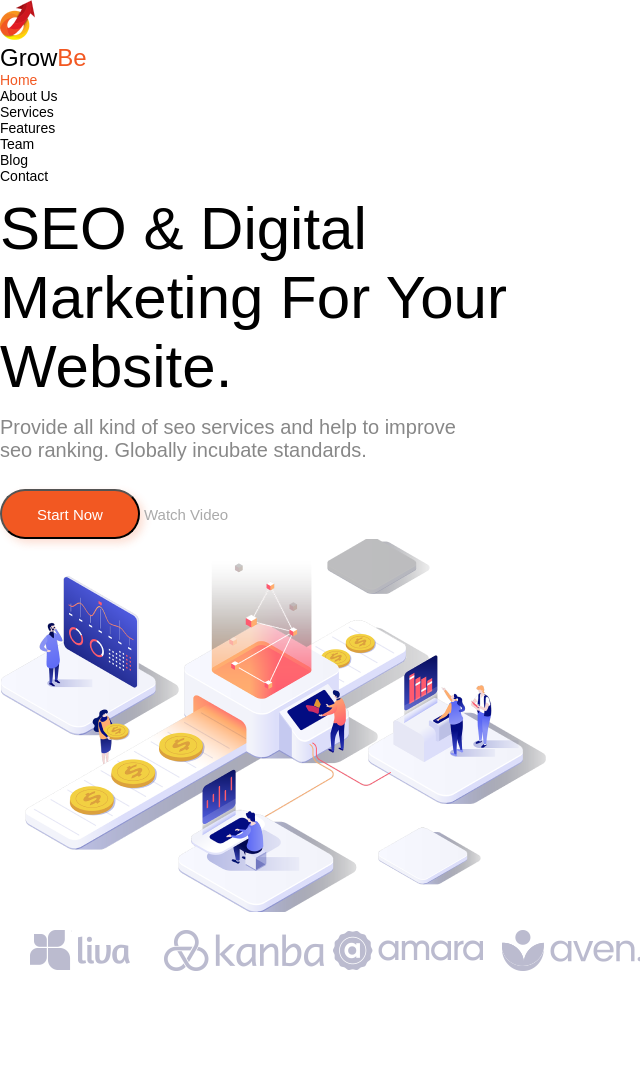
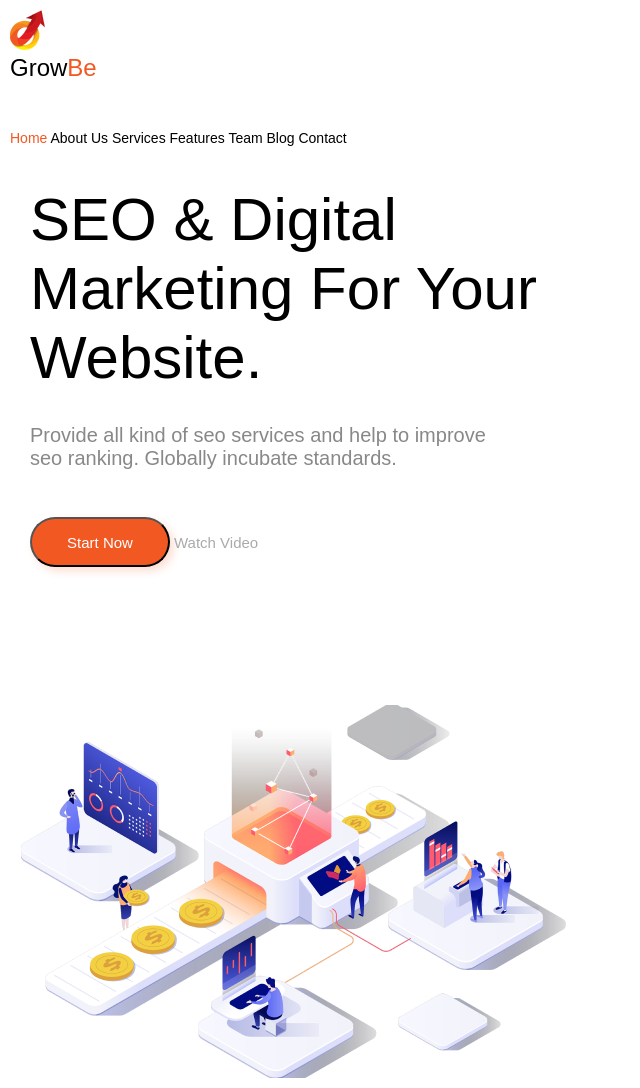
Before and after one commit to Presidente9991/web_seminar_3, a plain HTML site: page index.html in a window 1280 px wide. Shown: the top 1088 px of the page, without its empty margins (0-640 px from the left). Before the commit the page ends 980 px from the top, so only its background shows below. Drawn offline with Linux system fonts and the light colour scheme.

Commit message:
Создана страница по заданию.

```diff
--- a/index.html
+++ b/index.html
@@ -18,15 +18,7 @@
     </div>
 
     <div class="menu-box">
-        <ul class="menu-links">
-            <li class="menu-link-home">Home</li>
-            <li class="menu-link-about-us">About Us</li>
-            <li class="menu-link-services">Services</li>
-            <li class="menu-link-features">Features</li>
-            <li class="menu-link-team">Team</li>
-            <li class="menu-link-blog">Blog</li>
-            <li class="menu-link-contact">Contact</li>
-        </ul>
+        <p class="menu-links"> <span class="menu-link-home">Home</span> About Us Services Features Team Blog Contact </p>
     </div>
 </div>
 
--- a/style.css
+++ b/style.css
@@ -1,3 +1,21 @@
+body {
+    background: #FFFFFF;
+    padding-top: 10px;
+    padding-bottom: 10px;
+}
+
+.navigation-box {
+    width: 1279px;
+    margin-left: 10px;
+}
+
+.logo-box {
+    width: 100px;
+    height: 80px;
+    flex-shrink: 0;
+    background: #FFF;
+}
+
 .logo-text-grow {
     color: #000;
     font-family: Gilroy-Bold, fantasy;
@@ -9,13 +27,23 @@
 
 .logo-text-be {
     color: #F25822;
+    font-family: Gilroy-Bold, fantasy;
+    font-size: 24px;
+    font-style: normal;
+    font-weight: 400;
+    line-height: normal;
 }
 
-.navigation-box {
-    padding-bottom: 10px;
+.menu-box {
+    width: 556px;
+    height: 40px;
+    margin-top: 40px;
+    margin-bottom: 10px;
 }
 
 .menu-links {
+    width: 533px;
+    height: 17px;
     color: #000;
     font-family: Gilroy-Medium, fantasy;
     font-size: 14px;
@@ -26,10 +54,26 @@
 
 .menu-link-home {
     color: #F25822;
+    font-family: Gilroy-SemiBold, fantasy;
+    font-size: 14px;
+    font-style: normal;
+    font-weight: 400;
+    line-height: normal;
 }
 
 .content-box {
-    margin-bottom: 10px;
+    width: 1279px;
+    height: 480px;
+    margin-left: 10px;
+    margin-top: 15px;
+    padding-bottom: 500px;
+}
+
+.content-info-box {
+    width: 555px;
+    height: 460px;
+    margin-top: 10px;
+    margin-left: 10px;
 }
 
 .content-header {
@@ -41,6 +85,8 @@
     font-style: normal;
     font-weight: 400;
     line-height: normal;
+    margin-top: 10px;
+    margin-left: 10px;
 }
 
 .content-text {
@@ -52,10 +98,15 @@
     font-style: normal;
     font-weight: 400;
     line-height: normal;
+    margin-top: 17px;
+    margin-left: 10px;
 }
 
 .content-button-box {
+    width: 374px;
+    height: 94px;
     margin-top: 25px;
+    margin-left: 10px;
 }
 
 .content-start-button {
@@ -71,6 +122,7 @@
     font-style: normal;
     font-weight: 400;
     line-height: normal;
+    margin-top: 20px;
 }
 
 .content-watch-string {
@@ -81,3 +133,19 @@
     font-weight: 400;
     line-height: normal;
 }
+
+.content-img-box {
+    width: 550px;
+    height: 380px;
+    flex-shrink: 0;
+    margin-left: 10px;
+    margin-top: 60px;
+}
+
+.partners-logo-box {
+    width: 1279px;
+    height: 60px;
+    flex-shrink: 0;
+    margin-top: 50px;
+    margin-left: 10px;
+}
```
